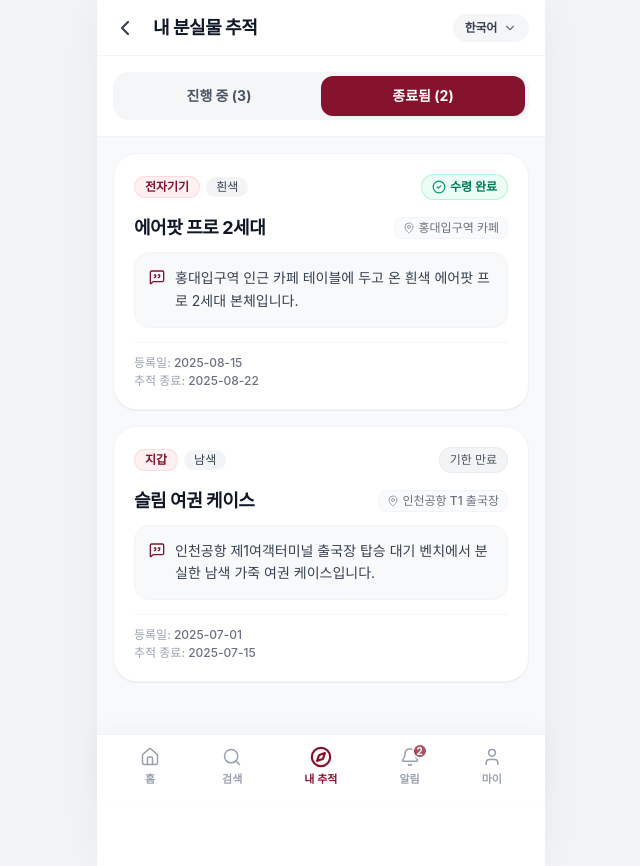
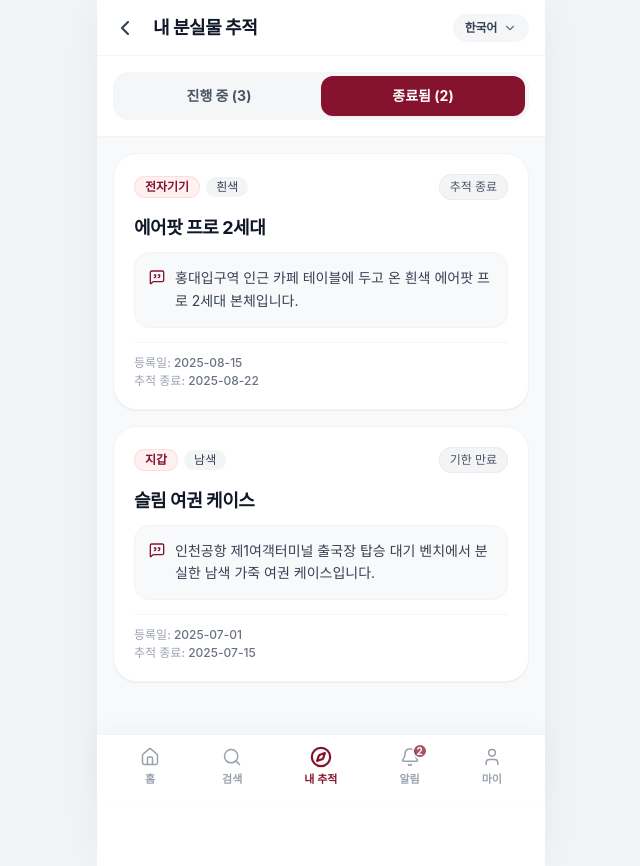
Before and after one commit to Ahnjisan/Where_is_it, a Next.js app in the folder frontend/: page /tracking in a window 1280 px wide. Both pictures are taken after a click on the button "종료됨 (2)". Shown: the whole page, without its empty margins (319-959 px from the left). Built offline with nearby package versions, Linux system fonts and the light colour scheme.

Commit message:
fix(frontend): 내 추적 UI 기획 의도 맞추는 작업, i18n 누락 적용

```diff
--- a/frontend/src/app/tracking/page.js
+++ b/frontend/src/app/tracking/page.js
@@ -4,40 +4,20 @@
 import { useRouter } from "next/navigation";
 import {
   ChevronLeft,
-  Clock,
   ExternalLink,
-  Trash2,
-  MapPin,
   MessageSquareQuote,
-  Settings2,
-  CheckCircle2,
   Search,
-  X
+  AlertCircle
 } from "lucide-react";
 import LanguageSelector from "@/components/common/LanguageSelector";
 import { useApp } from "@/context/AppContext";
 
 export default function TrackingPage() {
   const router = useRouter();
-  const { lang, setLang, t, trackingData, stopTracking, extendTracking } = useApp();
+  const { lang, setLang, t, trackingData, stopTracking } = useApp();
 
   const [activeTab, setActiveTab] = useState("active");
-  const [editingItem, setEditingItem] = useState(null);
-
-  const formatLocation = (loc) => {
-    if (!loc) return "알 수 없음";
-    const trimmed = loc.trim();
-    if (
-      trimmed === "전체" ||
-      trimmed.includes("전체/") ||
-      trimmed.includes("미지정") ||
-      trimmed.includes("알수없음") ||
-      trimmed.includes("알 수 없음")
-    ) {
-      return "알 수 없음";
-    }
-    return trimmed;
-  };
+  const [itemToConfirm, setItemToConfirm] = useState(null);
 
   const activeList = trackingData.active || [];
   const completedList = trackingData.completed || [];
@@ -49,6 +29,12 @@
     router.push(`/search?q=${encodeURIComponent(query)}`);
   };
 
+  const getStatusText = (status) => {
+    if (lang !== "en") return status || t.statusEnded;
+    if (status === "기한 만료") return t.statusExpired;
+    return t.statusEnded;
+  };
+
   return (
     <div className="flex-1 flex flex-col bg-[#f8f9fa] animate-in fade-in duration-200 pb-24 min-h-screen">
       {/* 상단 네비게이션 헤더 */}
@@ -58,7 +44,7 @@
             type="button"
             onClick={() => router.back()}
             className="p-2 -ml-2 rounded-full hover:bg-gray-100 text-gray-700 transition-all active:scale-95 cursor-pointer"
-            aria-label="뒤로가기"
+            aria-label={lang === "en" ? "Go back" : "뒤로가기"}
           >
             <ChevronLeft className="w-6 h-6 stroke-[2.2]" />
           </button>
@@ -102,14 +88,14 @@
         </div>
       </div>
 
-      {/* 추적 리스트 (AI 분실물 추적 세션 카드) */}
+      {/* 추적 리스트 */}
       <div className="p-4 space-y-4 flex-1 max-w-2xl w-full mx-auto">
         {currentList.map((item) => (
           <div
             key={item.id}
             className="bg-white rounded-3xl p-5 border border-gray-100 shadow-2xs space-y-3.5 transition-all hover:border-gray-200 hover:shadow-xs"
           >
-            {/* 카드 상단: 분류/색상/위치 칩 & 우측 상태/후보 알림 */}
+            {/* 카드 상단: 분류/색상 칩 & 우측 상태/후보 알림 */}
             <div className="flex items-center justify-between gap-2">
               {/* 좌측: 조건 칩 (분류, 색상) */}
               <div className="flex flex-wrap items-center gap-1.5">
@@ -125,7 +111,7 @@
                 )}
               </div>
 
-              {/* 우측: 진행 중(새 후보 발견 or 이메일 알림 대기) / 종료됨(수령 완료 or 종료) */}
+              {/* 우측: 진행 중(새 후보 발견 or 후보 0건) / 종료됨(상태 뱃지) */}
               {activeTab === "active" ? (
                 item.candidatesCount > 0 ? (
                   <button
@@ -133,39 +119,30 @@
                     onClick={() => handleCandidateClick(item)}
                     className="px-3 py-1 rounded-full text-xs font-bold bg-rose-50 text-[#85132d] border border-rose-200/80 hover:bg-rose-100 hover:border-rose-300 transition-all flex items-center gap-1 active:scale-95 shadow-2xs cursor-pointer"
                   >
-                    <span>새 후보 {item.candidatesCount}건 발견</span>
+                    <span>
+                      {lang === "en"
+                        ? `${item.candidatesCount} new candidate${item.candidatesCount > 1 ? "s" : ""} found`
+                        : `새 후보 ${item.candidatesCount}건 발견`}
+                    </span>
                     <ExternalLink className="w-3 h-3 stroke-[2.2]" />
                   </button>
                 ) : (
                   <span className="px-2.5 py-1 rounded-full text-xs font-medium bg-gray-50 text-gray-400 border border-gray-100">
-                    후보 0건
+                    {t.noCandidates}
                   </span>
                 )
-              ) : item.statusText === "수령 완료" ? (
-                <div className="inline-flex items-center gap-1 px-2.5 py-1 rounded-full text-xs font-bold bg-emerald-50 text-emerald-700 border border-emerald-200/80">
-                  <CheckCircle2 className="w-3.5 h-3.5 text-emerald-600" />
-                  <span>수령 완료</span>
-                </div>
               ) : (
-                <div className="inline-flex items-center gap-1 px-2.5 py-1 rounded-full text-xs font-medium bg-gray-100 text-gray-600 border border-gray-200/60">
-                  <span>{item.statusText || "기한 만료"}</span>
+                <div className="inline-flex items-center px-2.5 py-1 rounded-full text-xs font-medium bg-gray-100 text-gray-600 border border-gray-200/60">
+                  <span>{getStatusText(item.statusText)}</span>
                 </div>
               )}
             </div>
 
             {/* 카드 본문: 분실물 타이틀 및 등록했던 자연어 분실 설명 */}
             <div className="space-y-2.5">
-              <div className="flex items-center justify-between">
               <h2 className="text-base sm:text-lg font-bold text-gray-900 tracking-tight">
                 {item.title || item.name}
               </h2>
-                {item.location && (
-                  <span className="text-xs text-gray-500 font-medium flex items-center gap-1 bg-gray-50 px-2 py-0.5 rounded-lg border border-gray-100 shrink-0">
-                    <MapPin className="w-3 h-3 text-gray-400 shrink-0" />
-                    <span>{formatLocation(item.location)}</span>
-                  </span>
-                )}
-              </div>
 
               {/* 사용자가 등록했던 자연어 분실 설명 말풍선 */}
               {item.prompt && (
@@ -178,7 +155,7 @@
               )}
             </div>
 
-            {/* 카드 하단 메타 & 관리 버튼 */}
+            {/* 카드 하단 메타 & 종료 버튼 */}
             <div className="pt-3 border-t border-gray-100/80 flex items-center justify-between text-xs text-gray-500 font-medium">
               <div className="space-y-0.5">
                 <div>
@@ -192,14 +169,15 @@
                 </div>
               </div>
 
+              {/* 추적 종료 버튼 */}
               {activeTab === "active" && (
                 <button
                   type="button"
-                  onClick={() => setEditingItem(item)}
-                  className="px-3 py-1.5 rounded-xl bg-gray-50 hover:bg-gray-100 border border-gray-200/80 text-gray-700 text-xs font-bold flex items-center gap-1.5 transition-all active:scale-95 cursor-pointer"
+                  onClick={() => setItemToConfirm(item)}
+                  className="px-3 py-1.5 rounded-xl text-xs font-medium text-gray-500 hover:text-gray-800 bg-white hover:bg-gray-50 border border-gray-200/90 transition-all active:scale-95 cursor-pointer shadow-2xs"
+                  title={t.endTrackingBtn}
                 >
-                  <Settings2 className="w-3.5 h-3.5 text-gray-500" />
-                  <span>{t.editBtn}</span>
+                  {t.endTrackingBtn}
                 </button>
               )}
             </div>
@@ -214,11 +192,11 @@
             </div>
             <p className="text-sm font-bold text-gray-800">
               {activeTab === "active"
-                ? "추적 중인 분실물이 없습니다."
-                : "종료된 분실물 추적 내역이 없습니다."}
+                ? t.emptyActiveTitle
+                : t.emptyCompletedTitle}
             </p>
             <p className="text-xs text-gray-400 max-w-xs">
-              새로운 분실물을 검색하고 실시간 AI 모니터링 알림을 등록해보세요.
+              {t.emptyDesc}
             </p>
             <button
               type="button"
@@ -226,74 +204,52 @@
               className="mt-2 px-4 py-2.5 bg-[#85132d] text-white text-xs font-bold rounded-xl shadow-xs hover:bg-[#6e0f25] transition-all flex items-center gap-1.5 cursor-pointer active:scale-95"
             >
               <Search className="w-3.5 h-3.5" />
-              <span>분실물 검색하러 가기</span>
+              <span>{t.searchLostItemBtn}</span>
             </button>
           </div>
         )}
       </div>
 
-      {/* 세션 관리 팝업 모달 */}
-      {editingItem && (
+      {/* 정말로 종료하시겠습니까 확인 팝업 모달 */}
+      {itemToConfirm && (
         <div className="fixed inset-0 z-50 bg-black/40 backdrop-blur-xs flex items-center justify-center p-4 animate-in fade-in">
-          <div className="bg-white rounded-3xl p-5 sm:p-6 max-w-sm w-full shadow-2xl border border-gray-100 animate-in zoom-in-95 space-y-4">
-            <div className="flex items-center justify-between pb-1 border-b border-gray-100">
-              <div>
-                <h3 className="font-bold text-gray-900 text-base">
-                  추적 세션 관리
+          <div className="bg-white rounded-3xl p-6 max-w-sm w-full shadow-2xl border border-gray-100 animate-in zoom-in-95 text-center space-y-4">
+            <div className="w-12 h-12 rounded-2xl bg-rose-50 text-[#85132d] flex items-center justify-center mx-auto">
+              <AlertCircle className="w-6 h-6 stroke-[2.2]" />
+            </div>
+
+            <div className="space-y-1.5">
+              <h3 className="font-bold text-gray-900 text-base sm:text-lg">
+                {t.confirmEndTitle}
               </h3>
-                <p className="text-xs text-gray-400 mt-0.5">
-                  {editingItem.title || editingItem.name}
+              <p className="text-xs text-gray-500 leading-relaxed whitespace-pre-line">
+                <span className="font-semibold text-gray-800">
+                  [{itemToConfirm.title || itemToConfirm.name}]
+                </span>
+                <br />
+                {t.confirmEndDesc}
               </p>
             </div>
+
+            <div className="flex items-center gap-2 pt-2">
               <button
                 type="button"
-                onClick={() => setEditingItem(null)}
-                className="p-1.5 rounded-full hover:bg-gray-100 text-gray-400 hover:text-gray-600 transition-colors cursor-pointer"
-                aria-label="닫기"
+                onClick={() => setItemToConfirm(null)}
+                className="flex-1 py-3 px-4 rounded-xl bg-gray-100 hover:bg-gray-200 text-gray-700 font-bold text-xs sm:text-sm transition-colors cursor-pointer"
               >
-                <X className="w-5 h-5" />
+                {t.cancelBtn}
               </button>
-            </div>
-
-            <div className="space-y-2 pt-1">
               <button
                 type="button"
                 onClick={() => {
-                  extendTracking(editingItem.id);
-                  setEditingItem(null);
+                  stopTracking(itemToConfirm.id);
+                  setItemToConfirm(null);
                 }}
-                className="w-full py-3.5 px-4 rounded-2xl bg-[#fff1f3] hover:bg-[#ffe4e8] text-[#85132d] font-bold text-xs sm:text-sm flex items-center justify-between transition-colors cursor-pointer"
+                className="flex-1 py-3 px-4 rounded-xl bg-[#85132d] hover:bg-[#6e0f25] text-white font-bold text-xs sm:text-sm transition-colors cursor-pointer shadow-xs active:scale-95"
               >
-                <div className="flex items-center gap-2">
-                  <Clock className="w-4 h-4" />
-                  <span>추적 기간 7일 연장</span>
-                </div>
-                <span className="text-[11px] font-medium opacity-80">+7일</span>
-              </button>
-
-              <button
-                type="button"
-                onClick={() => {
-                  stopTracking(editingItem.id);
-                  setEditingItem(null);
-                }}
-                className="w-full py-3.5 px-4 rounded-2xl bg-gray-50 hover:bg-rose-50 text-gray-700 hover:text-rose-600 font-bold text-xs sm:text-sm flex items-center justify-between transition-colors cursor-pointer"
-              >
-                <div className="flex items-center gap-2">
-                  <Trash2 className="w-4 h-4" />
-                  <span>추적 종료 처리</span>
-                </div>
-                <span className="text-[11px] font-medium text-gray-400">완료 보관</span>
+                {t.confirmEndBtn}
               </button>
             </div>
-
-            <button
-              type="button"
-              onClick={() => setEditingItem(null)}
-              className="w-full text-center text-xs text-gray-400 hover:text-gray-600 font-medium pt-1 cursor-pointer"
-            >
-              닫기
-            </button>
           </div>
         </div>
       )}
--- a/frontend/src/context/AppContext.jsx
+++ b/frontend/src/context/AppContext.jsx
@@ -98,15 +98,23 @@
         ]
       };
     });
-    showToast(lang === "ko" ? "추적이 종료되었습니다." : "Tracking has ended.", "info");
+    showToast(lang === "ko" ? "추적이 종료되었습니다. (종료됨으로 이동)" : "Tracking has ended.", "info");
   };
 
   const extendTracking = (trackId) => {
     setTrackingData((prev) => ({
       ...prev,
-      active: prev.active.map((it) =>
-        it.id === trackId ? { ...it, dDay: "D-14" } : it
-      )
+      active: prev.active.map((it) => {
+        if (it.id !== trackId) return it;
+        const baseDate = it.endDate ? new Date(it.endDate) : new Date();
+        baseDate.setDate(baseDate.getDate() + 7);
+        const newEndDate = baseDate.toISOString().slice(0, 10);
+        return {
+          ...it,
+          endDate: newEndDate,
+          dDay: "D-14"
+        };
+      })
     }));
     showToast(
       lang === "ko" ? "추적 기간이 7일 연장되었습니다." : "Tracking period extended by 7 days.",
```
Also changed, not shown: frontend/src/app/page.js (+8 -3 lines), frontend/src/lib/mockData.js. Lines whose indentation alone changed are shown as unchanged.
